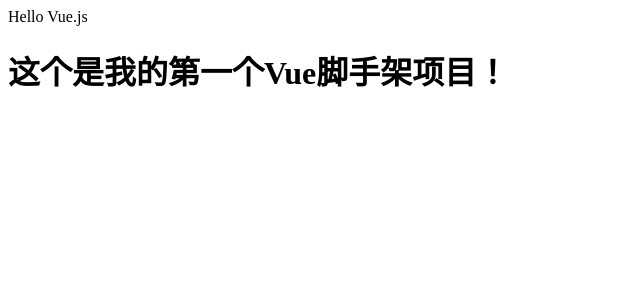
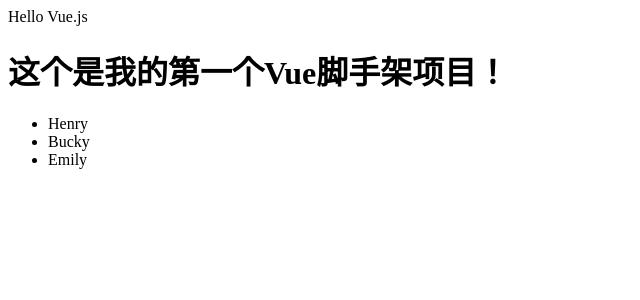
Before and after one commit to dik111/vue-tutorial, a Vue app in the folder vue-playlist2/: page / in a window 1280 px wide. Shown: the top 300 px of the page, without its empty margins (0-640 px from the left). Built offline with nearby package versions, Linux system fonts and the light colour scheme.

Commit message:
18.Vue-组件嵌

```diff
--- a/vue-playlist2/src/App.vue
+++ b/vue-playlist2/src/App.vue
@@ -2,11 +2,14 @@
   <div id="app">
     Hello Vue.js
     <h1>{{title}}</h1>
+    <users></users>
+
   </div>
 </template>
 
 <script>
 // import HelloWorld from './components/HelloWorld'
+import Users from "./components/Users";
 
 export default {
   name: 'App',
@@ -14,7 +17,10 @@ export default {
       return{
           title:"这个是我的第一个Vue脚手架项目！"
       }
-  }
+  },
+    components:{
+      Users
+    }
 }
 </script>
 
--- /dev/null
+++ b/vue-playlist2/src/components/Users.vue
@@ -0,0 +1,24 @@
+<template>
+  <div class="Users">
+    <ul>
+      <li v-for="user in users">
+        {{user}}
+      </li>
+    </ul>
+  </div>
+</template>
+
+<script>
+    export default {
+        name: 'Users',
+        data () {
+            return {
+                users:["Henry","Bucky","Emily"]
+            }
+        }
+    }
+</script>
+
+<!-- Add "scoped" attribute to limit CSS to this component only -->
+<style scoped>
+</style>
```
Also changed, not shown: 2 other files (tests, documents, lock files or other folders).
